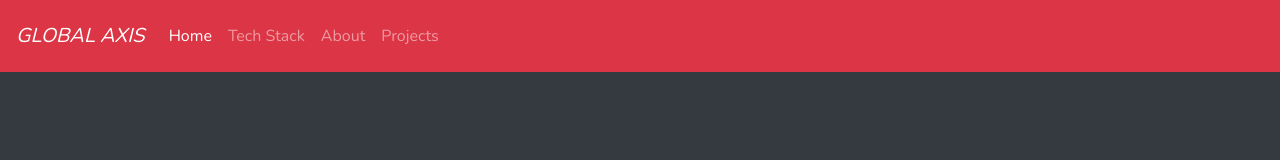
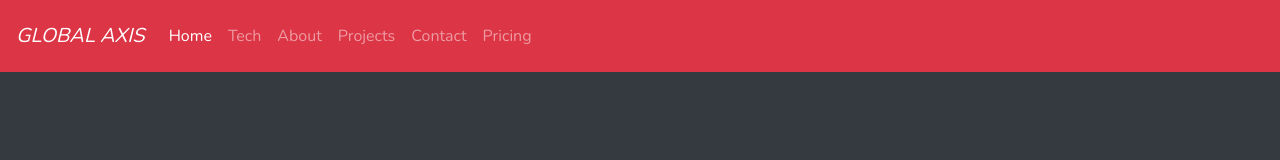
Before and after one commit to paraJdox/Global-Axis, a plain HTML site: page index.html in a window 1280 px wide. Shown: the top 160 px of the page. Drawn offline with nearby package versions, Linux system fonts and the light colour scheme; a web font is replaced by a local one.

Commit message:
added contact and pricing navbar items

```diff
--- a/index.html
+++ b/index.html
@@ -43,11 +43,26 @@
           <a href="#header" class="nav-link">Home</a>
         </li>
         <li class="nav-item">
-          <a href="#skills" class="nav-link">Tech Stack</a>
+          <a href="#skills" class="nav-link">Tech</a>
         </li>
         <li class="nav-item"><a href="#about" class="nav-link">About</a></li>
         <li class="nav-item">
           <a href="#projects" class="nav-link">Projects</a>
+        </li>
+        <!-- <li class="nav-item">
+          <a href="#team" class="nav-link">Team</a>
+        </li>
+        <li class="nav-item">
+          <a href="#carousel" class="nav-link">Location</a>
+        </li>
+        <li class="nav-item">
+          <a href="#blog" class="nav-link">Blogs</a>
+        </li> -->
+        <li class="nav-item">
+          <a href="#contact" class="nav-link">Contact</a>
+        </li>
+        <li class="nav-item">
+          <a href="#pricing" class="nav-link">Pricing</a>
         </li>
       </ul>
     </div>
@@ -82,7 +97,7 @@
       <div class="row">
         <div class="col text-center">
           <h1 class="display-4 text-uppercase text-dark mb-0">
-            <strong>tech stack</strong>
+            <strong>Tech Stack</strong>
           </h1>
           <div class="title-underline bg-danger"></div>
           <p class="mt-2 text-capitalize text-muted">
```
